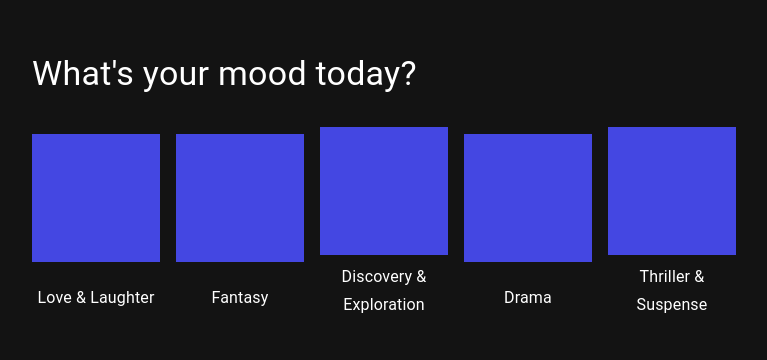
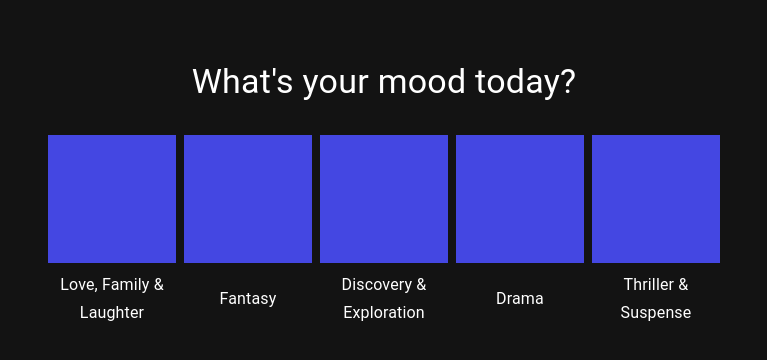
Before and after one commit to JaleelB/React-Netflix-Clone, a React (Create React App) app: page / in a window 1280 px wide. Shown: the part 206-566 px from the top of the page, without its empty margins (256-1023 px from the left). Built offline with nearby package versions, Linux system fonts and the light colour scheme; no server answers.

Commit message:
added functionality to select mood screen

```diff
--- a/src/App.js
+++ b/src/App.js
@@ -7,18 +7,58 @@ import Hero from './Webpages/Hero/Hero';
 function App() {
 
   const [removeMoodScreen, setRemoveMoodScreen] = useState(false);
+  const [moodCategory, setMoodCategory] = useState('');
+  // const [moodCategoryIds, setMoodCategoryIds] = useState([]);
+
+  // useEffect(() => {
+
+  //   switch(moodCategory){
+  //     case "Love, Family & Laughter":
+  //       setMoodCategoryIds(35, 16, 10751, 10749, 10402,10762);
+  //       break;
+
+  //     case "Fantasy":
+  //       setMoodCategoryIds(14,10765);
+  //       break;
+
+  //     case "Discovery & Exploration":
+  //       setMoodCategoryIds(878,99,9648,36,10763);
+  //       break;
+
+  //     case "Drama":
+  //       setMoodCategoryIds(18,10766,10767,10764);
+  //       break;
+
+  //     case "Thriller & Suspense":
+  //       setMoodCategoryIds(28,12,10759,27,80,10752,10768,37,53);
+  //       break;
+
+  //     default:
+  //       setMoodCategoryIds('');
+  //       break;
+  //   }
+
+  //   console.log(moodCategory);
+  //   console.log(moodCategoryIds);
+
+  // }, [moodCategory, moodCategoryIds]);
+
 
   return (
     <div className="App">
       {!removeMoodScreen ? <MoodSelection
                             screenState = {removeMoodScreen}
                             removeScreen = {setRemoveMoodScreen}
+                            setMoodCategory = { setMoodCategory }
+                            // setMediaCategories = {setMediaCategories}
                           /> : ""
       }
 
       {removeMoodScreen ? <Nav/> : ""}
-      {removeMoodScreen ? <Hero/> : ""}
-
+      {/* {removeMoodScreen ? <Hero/> : ""} */}
+      <Hero
+        mood = {moodCategory}
+      />
     </div>
   );
 }
--- a/src/Webpages/Hero/Hero.js
+++ b/src/Webpages/Hero/Hero.js
@@ -6,20 +6,53 @@ import axios from 'axios';
 import apiComponents from '../../components/API/Api';
 import MediaRowSection from "../../components/MediaRow/MediaRowSection";
 
-const Hero = () => {
-    const [activeBackground, setActiveBackground] = useState([]);
-    const [trending, setTrending] = useState([]);
+const Hero = ({mood}) => {
+    const [activeBackground, setActiveBackground] = useState('');
+    const [discoverMovies, setDiscoverMovies] = useState([]);
+    const [discoverTvShows, setDiscoverTvShows] = useState([]);
 
     useEffect(() => {
+        let genre_filters = '';
+
+        switch(mood){
+            case "Love, Family & Laughter":
+                genre_filters = '10751|10749|35|16|10402|10762'
+                break;
+
+            case "Fantasy":
+                genre_filters = '14|10765'
+                break;
+
+            case "Discovery & Exploration":
+                genre_filters = '878|99|36|10763'
+                break;
+
+            case "Drama":
+                genre_filters = '18|10766|10767|10764'
+                break;
+
+            case "Thriller & Suspense":
+                genre_filters = '28|12|10759|27|80|10752|10768|37|53|9648'
+                break;
+
+            default:
+                genre_filters = '28|12|35|80|27'
+                break;
+
+        }
+
         axios
-          .get(`${apiComponents[0]}${apiComponents[2].trending}`, {
-            params: {
-              api_key: apiComponents[1],
-            },
-          })
-          .then((res) => setTrending(res.data.results));
+            .get(`${apiComponents[0]}${apiComponents[2].discover_movie}?api_key=${apiComponents[1]}&with_genres=${genre_filters}`)
+            .then((res) => {setDiscoverMovies(res.data.results) })
+            .catch(error => { console.log(error) })
 
-    }, []);
+        axios
+            .get(`${apiComponents[0]}${apiComponents[2].discover_tv}?api_key=${apiComponents[1]}&with_genres=${genre_filters}`)
+            .then((res) => {setDiscoverTvShows(res.data.results) })
+            .catch(error => { console.log(error) })
+
+
+    }, [mood]);
 
     const handleBackgroundChange = (background) => {setActiveBackground(background);}
 
@@ -37,9 +70,10 @@ const Hero = () => {
 
                     <Grid item xs={12} sx={{padding: '0 !important',margin: '0'}}>
                         <MediaRowSection
-                            title = "Trending Movies and TV Shows Based On Your Mood"
-                            medias = {trending}
+                            title = "Discover Movies and TV Shows Based On Your Mood"
+                            medias = {[...discoverMovies,...discoverTvShows]}
                             changeBackground = {handleBackgroundChange}
+                            userMood = {mood}
                         />
                     </Grid>
 
--- a/src/Webpages/Hero/Hero.scss
+++ b/src/Webpages/Hero/Hero.scss
@@ -88,8 +88,15 @@ body{
                     }
 
                     .media-genres{
-                        padding: 1rem 1rem 0rem;
-                        .genre-list{ display: flex;  gap :1rem}
+                        margin: 0 auto;
+                        // padding: 1rem 0rem 0rem;
+                        .genre-list{
+                            display: flex;  gap:1rem;
+                            list-style: none; padding: 0;
+                            // border: 1px solid white;
+
+                            .genre-text{ padding: .2rem; border: 1px solid #262a34; border-radius: 10px; background:#262a34; }
+                        }
                     }
 
                 }
--- a/src/Webpages/MoodSelection/MoodSelection.js
+++ b/src/Webpages/MoodSelection/MoodSelection.js
@@ -2,9 +2,9 @@ import React from 'react';
 import { Box,Typography } from "@mui/material";
 import './MoodSelection.scss';
 
-const moodCategories = ['Love & Laughter','Fantasy','Discovery & Exploration', 'Drama', 'Thriller & Suspense'];
+const moodCategories = ['Love, Family & Laughter','Fantasy','Discovery & Exploration', 'Drama', 'Thriller & Suspense'];
 
-const MoodSelection = ({screenState,removeScreen}) => {
+const MoodSelection = ({screenState,removeScreen,setMoodCategory}) => {
     return (
         <Box className={`mood-screen ${screenState ? 'remove-mood-screen' : ''}`}>
 
@@ -15,9 +15,19 @@ const MoodSelection = ({screenState,removeScreen}) => {
                 </Box>
                 <Box className="mood-categories-wrapper">
                     {
-                        moodCategories.map((mood,index) => {
+                        moodCategories.map((userMood,index) => {
                             return(
-                                <Box className="category-wrapper" key={index} sx={{width: '10vw'}}>
+
+                                <Box
+                                    className="category-wrapper"
+                                    id={userMood}
+                                    key={index}
+                                    sx={{width: '10vw'}}
+                                    onClick = {() => {
+                                        setMoodCategory(userMood);
+                                        // setMediaCategories(userMood);
+                                    }}
+                                >
                                     <Box
                                         className="category-icon"
                                         onClick = {()=>{removeScreen(true)}}
@@ -25,7 +35,7 @@ const MoodSelection = ({screenState,removeScreen}) => {
                                     </Box>
 
                                     <Box className="category-title">
-                                        <Typography className="icon-title" variant="subtitle1" component="h4">{mood}</Typography>
+                                        <Typography className="icon-title" variant="subtitle1" component="h4">{userMood}</Typography>
                                     </Box>
                                 </Box>
                             )
--- a/src/Webpages/MoodSelection/MoodSelection.scss
+++ b/src/Webpages/MoodSelection/MoodSelection.scss
@@ -4,13 +4,23 @@
     background: #131313; transition: opacity 0.5 ease;
 
     .mood-wrapper{
-        display: flex; flex-direction: column; gap: 1rem;
+        // display: inline-block;
+        display: grid; gap: 2rem; margin: 0 auto;  place-items :center;
+        // flex-direction: column;  bborder: 1px solid white;
 
         .mood-categories-wrapper{
-            display: flex; gap: 1rem;
+            display: flex;
+            gap: .5rem; flex-flow:wrap; margin: 0 auto;
+            // display: grid; place-content :center;
+            // grid-auto-flow: column;
+            // grid-template-columns: repeat(auto-fill, minmax(10vw, 1fr));
+            // border: 1px solid white;
 
             .category-wrapper{
-                width: 10vw; padding: 1rem 0; display: grid; place-items: center; gap: .5rem;
+                // width: 10vw; padding: 1rem 0;
+                display: grid; place-items: center;
+                grid-template-rows: min-content; gap: .5rem;
+
 
                 .category-icon{
                     height: 10vw; width: 10vw;
--- a/src/components/API/Api.js
+++ b/src/components/API/Api.js
@@ -6,7 +6,9 @@ const apiComponents = [
         popular: "/movie/popular",
         now_playing: "/movie/now_playing",
         on_tv: "/tv/on-the-air",
-        trending: "/trending/all/day"
+        trending: "/trending/all/day",
+        discover_movie: "/discover/movie",
+        discover_tv: "/discover/tv"
     },
     [
         {28: 'Action' },
@@ -28,7 +30,6 @@ const apiComponents = [
         {10752:'War'},
         {37: 'Western'},
         {10759: 'Action & Adventure'},
-        {99: 'Documentary'},
         {10762: 'Kids'},
         {9648: 'Mystery'},
         {10763:'News'},
@@ -36,9 +37,11 @@ const apiComponents = [
         {10765:'Sci-Fi & Fantasy'},
         {10766: 'Soap'},
         {10767: 'Talk'},
-        {10768: 'War & Politics'},
-        {37: 'Western'}
+        {10768: 'War & Politics'}
     ]
 ];
 
 export default apiComponents;
+
+
+//'878|99|36|10763'
```
Also changed, not shown: src/components/MediaRow/MediaRowSection.js (+9 -8 lines).
